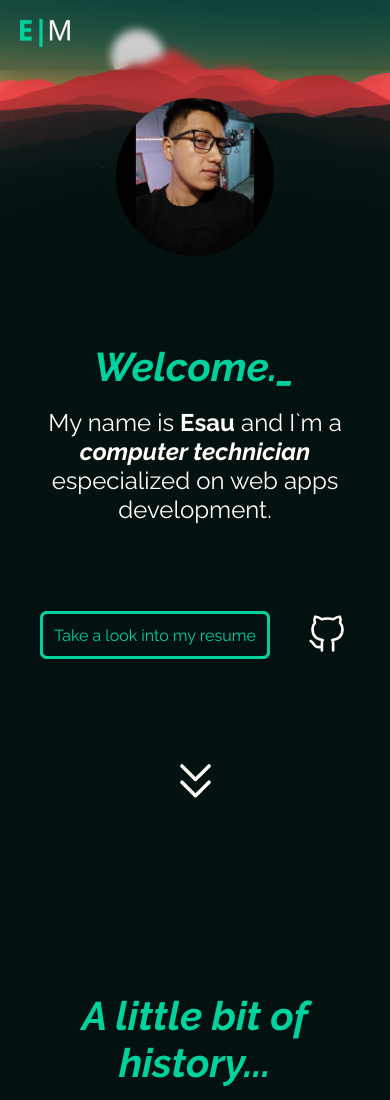
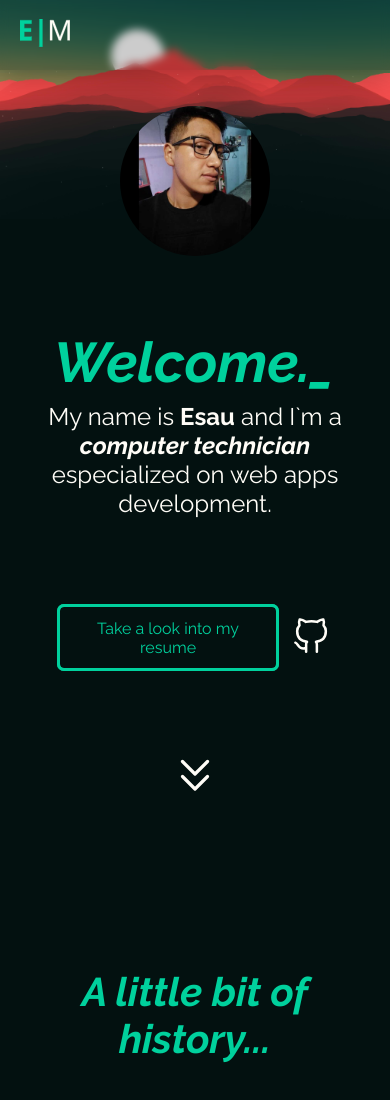
Before and after one commit to MajorNuke27/Portfolio, a plain HTML site: page index.html in a window 390 px wide. Shown: the top 1100 px of the page. Drawn offline with Linux system fonts and the light colour scheme.

Commit message:
New responsive schema to support mor devices

```diff
--- a/index.html
+++ b/index.html
@@ -14,7 +14,7 @@
     <title>Esau Montiel | Web developer</title>
 </head>
 <body>
-    <header id="nav-menu" aria-hidden="false">
+    <header id="nav-menu" class="show-nav" aria-hidden="false">
         <a href="#home"><img src="./assets/images/Logo.svg" alt="main-logo" ></a>
         <nav class="nav-bar">
             <ul class="nav-bar-list">
@@ -28,8 +28,8 @@
     <main>
         <article id="home" class="section landing">
             <div class="content">
-                <h1 class="title">Welcome._</h1>
-                <p class="text introduction">My name is <strong>Esau</strong> and I`m a <strong><i>computer technician</i></strong> especialized on web apps development.</p>
+                <h1>Welcome._</h1>
+                <p class="introduction">My name is <strong>Esau</strong> and I`m a <strong><i>computer technician</i></strong> especialized on web apps development.</p>
             </div>
             <img class="selfie" src="./assets/images/me.jpeg" alt="selfie">
             <footer class="links">
@@ -39,10 +39,10 @@
             <a class="next" href="#about"><img src="./assets/images/chevrons-down.svg" alt="arrow"></a>
         </article>
         <article id="about" class="section about-intro">
-            <h1 class="title">A little bit of history...</h1>
+            <h2 class="title">A little bit of history...</h2>
             <div class="about-content">
-                <p class="text">When i was on high school i used to make some simple pages with HTML and a bit of CSS. Leaded by my cusriosity, i began to search what more can i do with code? And that's where all began...</p><br>
-                <p class="text">I were introduced to the C++ and Java Lenguajes, and fell in love with solving some random problems with code. Since that day i have been learning about software development, and recently, turning my passion into my work.</p>
+                <p>When i was on high school i used to make some simple pages with HTML and a bit of CSS. Leaded by my cusriosity, i began to search what more can i do with code? And that's where all began...</p><br>
+                <p>I were introduced to the C++ and Java Lenguajes, and fell in love with solving some random problems with code. Since that day i have been learning about software development, and recently, turning my passion into my work.</p>
             </div>
         </article>
     </main>
--- a/styles/about.css
+++ b/styles/about.css
@@ -1,5 +1,5 @@
 .about-intro {
-    min-height: 100vh;
+    height: 100vh;
     display: flex;
     flex-direction: column;
     justify-content: center;
@@ -10,16 +10,24 @@
     margin-left: 5.5%;
 }
 
-@media only screen and (max-width: 600px) {
+@media screen and (max-width:800px) {
     .about-intro {
-        row-gap: 20px;
-    }
-
-    .about-intro .title {
-        margin-top: 20px;
+        height: 100dvh;
+        row-gap: 3rem;
     }
 
     .about-content {
         margin-left: 0;
     }
 }
+
+@media only screen and (max-width: 00px) {
+    .about-intro {
+        height: 100dvh;
+        row-gap: 3rem;
+    }
+
+    .about-content {
+        margin-left: 0;
+    }
+}
--- a/styles/general.css
+++ b/styles/general.css
@@ -40,7 +40,7 @@ i {
     font-style: italic;
 }
 
-@media only screen and (max-width: 600px) {
+@media only screen and (max-width: 800px) {
 
     header {
         padding: 0 5%;
--- a/styles/landing.css
+++ b/styles/landing.css
@@ -6,7 +6,7 @@
         'down down';
     grid-template-columns: 1fr .5fr;
     grid-template-rows: 1fr .3fr .5fr;
-    min-height: calc(100vh - 90px);
+    height: calc(100vh - 90px);
     margin-top: 90px;
     gap: 20px;
     scroll-margin-top: 90px;
@@ -17,6 +17,7 @@
     max-width: 1000px;
     align-self: center;
     grid-area: content;
+    margin-top: 30px;
 }
 
 .content h1 {
@@ -53,8 +54,6 @@
     border: none;
     color: var(--aqua);
     text-align: center;
-    isolation: isolate;
-    z-index: -1;
 }
 
 .bt-resume::after, .bt-resume::before{
@@ -79,7 +78,7 @@
 }
 
 .links img {
-    min-width: 60px;
+    width: 60px;
 }
 
 .links a {
@@ -102,6 +101,52 @@
     cursor: pointer;
 }
 
+@media screen and (max-width: 1366px) {
+    .selfie {
+        width: 63%;
+    }
+
+    .links img {
+        width: 50px;
+    }
+
+    .next img {
+        width: 70px;
+    }
+}
+
+@media screen and (max-width: 800px) {
+    .landing {
+        grid-template-areas:
+        'content image'
+        'footer footer'
+        'down down';
+        height: calc(100svh - 70px);
+        margin-top: 70px;
+    }
+
+    .introduction {
+        margin-left: 0;
+    }
+
+    .links {
+        justify-self: center;
+        margin-left: 0;
+    }
+
+    .selfie {
+        min-width: 150px;
+    }
+
+    .links img {
+        width: 45px;
+    }
+
+    .next img {
+        width: 60px;
+    }
+}
+
 @media only screen and (max-width: 600px) {
     .landing {
         grid-template-areas:
@@ -111,32 +156,31 @@
         'down';
         grid-template-columns: none;
         grid-template-rows: none;
-        margin-top: 70px;
-        gap: 30px;
-        height: calc(100vh - 70px);
+        gap: 0;
         scroll-margin-top: 70px;
+    }
+
+    .content {
+        margin-top: 0;
+        margin-bottom: 2%;
+    }
+
+    .content h1 {
+        margin-bottom: 2%;
     }
 
     .introduction {
         margin-left: 0;
+        margin-bottom: 2%;
     }
 
     .selfie {
         width: 45%;
-        min-width: auto;
+        max-width: 100px;
     }
 
     .links {
-        margin-left: 0;
-        column-gap: 35px;
+        column-gap: 4%;
         place-self: center;
     }
-
-    .links img {
-        min-width: 45px;
-    }
-
-    .next img {
-        width: 65px;
-    }
 }
--- a/styles/sections.css
+++ b/styles/sections.css
@@ -2,14 +2,21 @@
     padding: 0 5%;
 }
 
-.title {
-    font-size: 5.4rem;
+h1 {
+    font-size: 6rem;
     color: var(--aqua);
     font-style: italic;
     font-weight: bold;
 }
 
-.text {
+h2 {
+    font-size: 4.5rem;
+    color: var(--aqua);
+    font-style: italic;
+    font-weight: bold;
+}
+
+p {
     font-size: 3rem;
     color: var(--white);
 }
@@ -24,13 +31,58 @@
     position: relative;
 }
 
+@media only screen and (max-width: 1366px) {
+    h1 {
+        font-size: 5rem;
+    }
+
+    h2 {
+        font-size: 4rem;
+    }
+
+    p {
+        font-size: 2rem;
+    }
+
+    .bt {
+        font-size: 1.2rem;
+    }
+}
+
+@media only screen and (max-width: 800px) {
+    h1 {
+        font-size: 4rem;
+        text-align: center;
+    }
+
+    h2 {
+        font-size: 3rem;
+        text-align: center;
+    }
+
+    P {
+        font-size: 1.6rem;
+        text-align: center;
+    }
+
+    .bt {
+        font-size: 1.2rem;
+        padding: .9em;
+    }
+}
+
 @media only screen and (max-width: 600px) {
-    .title {
+    h1 {
+        font-size: 3.5rem;
+        text-align: center;
+    }
+
+    h2 {
         font-size: 2.5rem;
         text-align: center;
     }
 
-    .text {
+    P {
         font-size: 1.5rem;
         text-align: center;
     }
```
